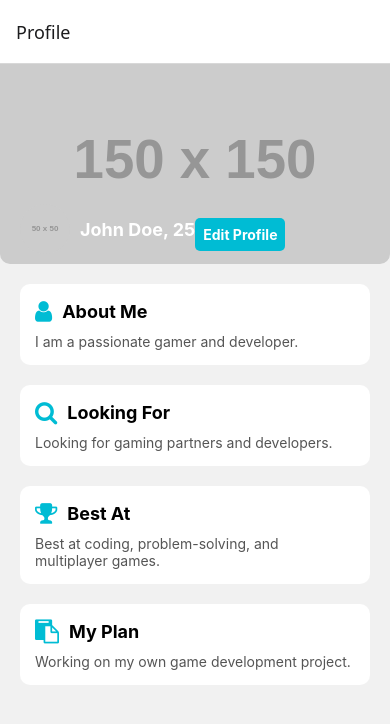
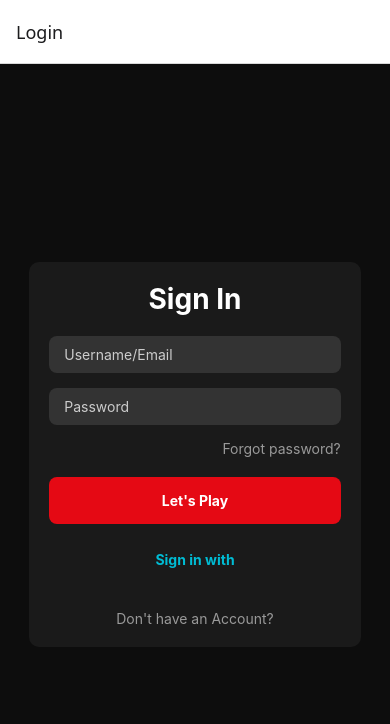
Before and after one commit to Shovon25657/KhelbaNaki_ReactAppV1, a React Native app: screen / in a window 390 px wide. Shown: the top 724 px of the page. Built offline with nearby package versions, Linux system fonts and the light colour scheme.

Commit message:
Update app.js

```diff
--- a/src/components/App.js
+++ b/src/components/App.js
@@ -1,11 +1,11 @@
 import React from 'react';
 import { NavigationContainer } from '@react-navigation/native';
 import { createStackNavigator } from '@react-navigation/stack';
-import LoginPage from './Screens/Loginpage';
-import HomeScreen from './Screens/HomeScreen';
-import Registration from './Screens/Registration';
-import ProfilePage from './Screens/Profile';
-import EditProfile from './Screens/EditProfile';
+import LoginPage from './screens/Loginpage';
+import HomeScreen from './screens/HomeScreen';
+import Registration from './screens/Registration';
+import ProfilePage from './screens/Profile';
+import EditProfile from './screens/EditProfile';
 
 
 
@@ -15,7 +15,7 @@ const Stack = createStackNavigator();
 function App() {
   return (
     <NavigationContainer>
-      <Stack.Navigator initialRouteName="Profile">
+      <Stack.Navigator initialRouteName="Login">
         <Stack.Screen name="Login" component={LoginPage} />
         <Stack.Screen name="Home" component={HomeScreen} />
         <Stack.Screen name="Profile" component={ProfilePage} />
```
